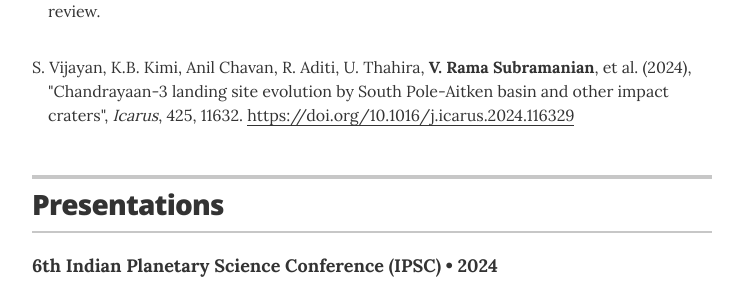
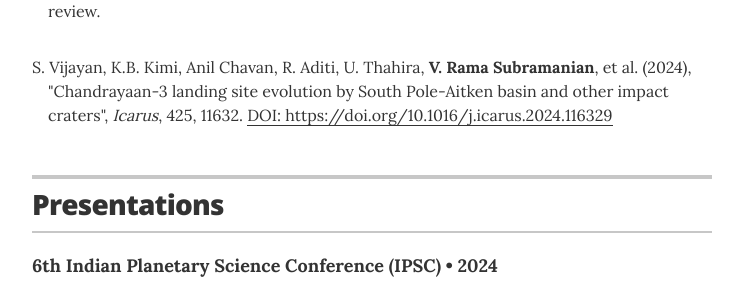
Before and after one commit to rasnv/rasnv.github.io, a Jekyll site: the page built from index.html, in a window 1280 px wide. Shown: the part 1150-1441 px from the top of the page, without its empty margins (268-1011 px from the left). Built offline with Jekyll 4.4.1, drawn with Linux system fonts in a browser that asks for light colours.

Commit message:
Update resume.html

```diff
--- a/_layouts/resume.html
+++ b/_layouts/resume.html
@@ -79,7 +79,7 @@
         {% for pub in site.data.publications %}
         <div class="resume-item" itemscope itemprop="worksFor" itemtype="https://schema.org/ScholarlyArticle">
 	      <p class="resume-item-pub">
-        {{pub.authors}}{% if pub.year %} ({{pub.year}}),{% endif %} "{{pub.title}}", {% if pub.journal %}<i>{{pub.journal}}</i>{% endif %}{% if pub.volume %}, {{pub.volume}}{% endif %}{% if pub.pages %}, {{pub.pages}}{% endif %}. {% if pub.doi %}<a href={{pub.doi}} itemprop="url">{{pub.doi}}</a> {% endif %}{% if pub.pdf %}<span class="icon-link-item"><a href="{{ pub.pdf }}" class="icon-link no-underline" itemprop="sameAs"><i class="fa fa-download" style="padding-left: 20px"></i></a></span>{% endif %}</p>
+        {{pub.authors}}{% if pub.year %} ({{pub.year}}),{% endif %} "{{pub.title}}", {% if pub.journal %}<i>{{pub.journal}}</i>{% endif %}{% if pub.volume %}, {{pub.volume}}{% endif %}{% if pub.pages %}, {{pub.pages}}{% endif %}. {% if pub.doi %}<a href="https://doi.org/{{ pub.doi }}" target="_blank" rel="noopener noreferrer">DOI: {{ pub.doi }}</a> {% endif %}{% if pub.pdf %}<span class="icon-link-item"><a href="{{ pub.pdf }}" class="icon-link no-underline" itemprop="sameAs"><i class="fa fa-download" style="padding-left: 20px"></i></a></span>{% endif %}</p>
         </div><!-- end of resume-item -->
         {% endfor %}
 
```
